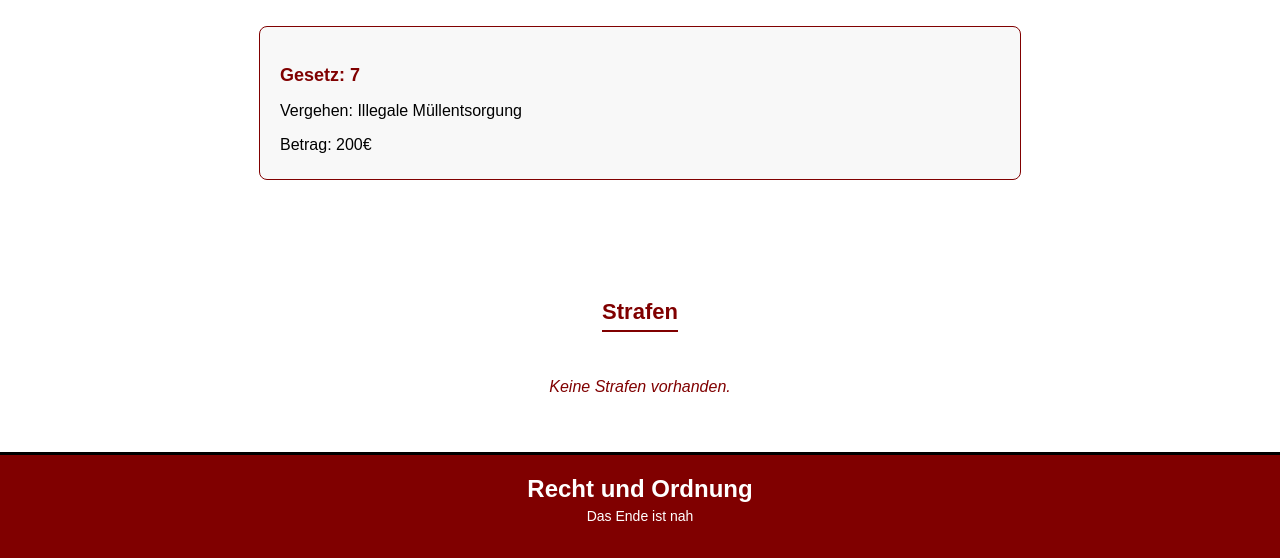
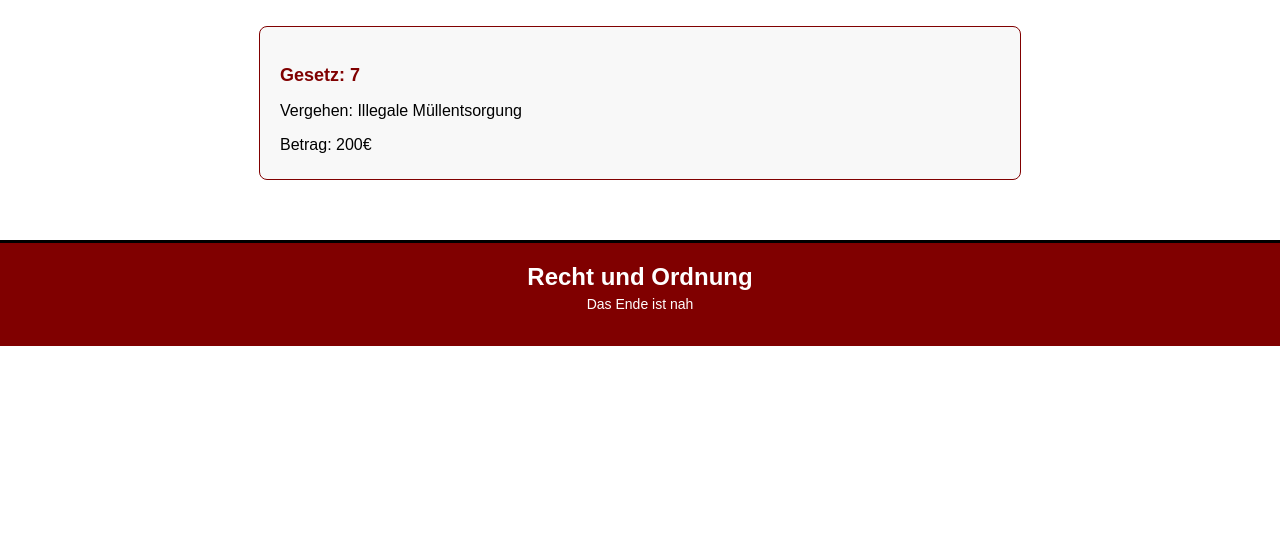
Before and after one commit to MariusMattes/Der-Staat, a Django app: page /ro/bussgelder in a window 1280 px wide. Shown: the part 721-1279 px from the top of the page. After the commit the page ends 1067 px from the top, so only its background shows below. Run offline with Django 5.2, Linux system fonts and the light colour scheme.

Commit message:
doppelter inhalt entfernt

```diff
--- a/rechtApp/templates/rechtApp/bussgelder.html
+++ b/rechtApp/templates/rechtApp/bussgelder.html
@@ -25,21 +25,6 @@
         </div>
     </div>
 
-    <div class="hauptbereichDivCLASS">
-        <h2 class="UeberschriftCLASS">Strafen</h2>
-        <div class="gesamtDivCLASS">
-            {% for strafe in strafen %}
-            <div class="karteDivCLASS">
-                <p class="inhaltNummerDivCLASS">Gesetz Nr. {{ strafe.gesetz_id }}</p>
-                <p class="inhaltDivCLASS">Strafe: {{ strafe.beschreibung }}</p>
-                <p class="inhaltDivCLASS">Jahre: {{ strafe.jahre }}</p>
-            </div>
-            {% empty %}
-            <p class="keinInhaltCLASS">Keine Strafen vorhanden.</p>
-            {% endfor %}
-        </div>
-    </div>
-
     {% include "rechtApp/banner.html" %}
 
 </body>
```
